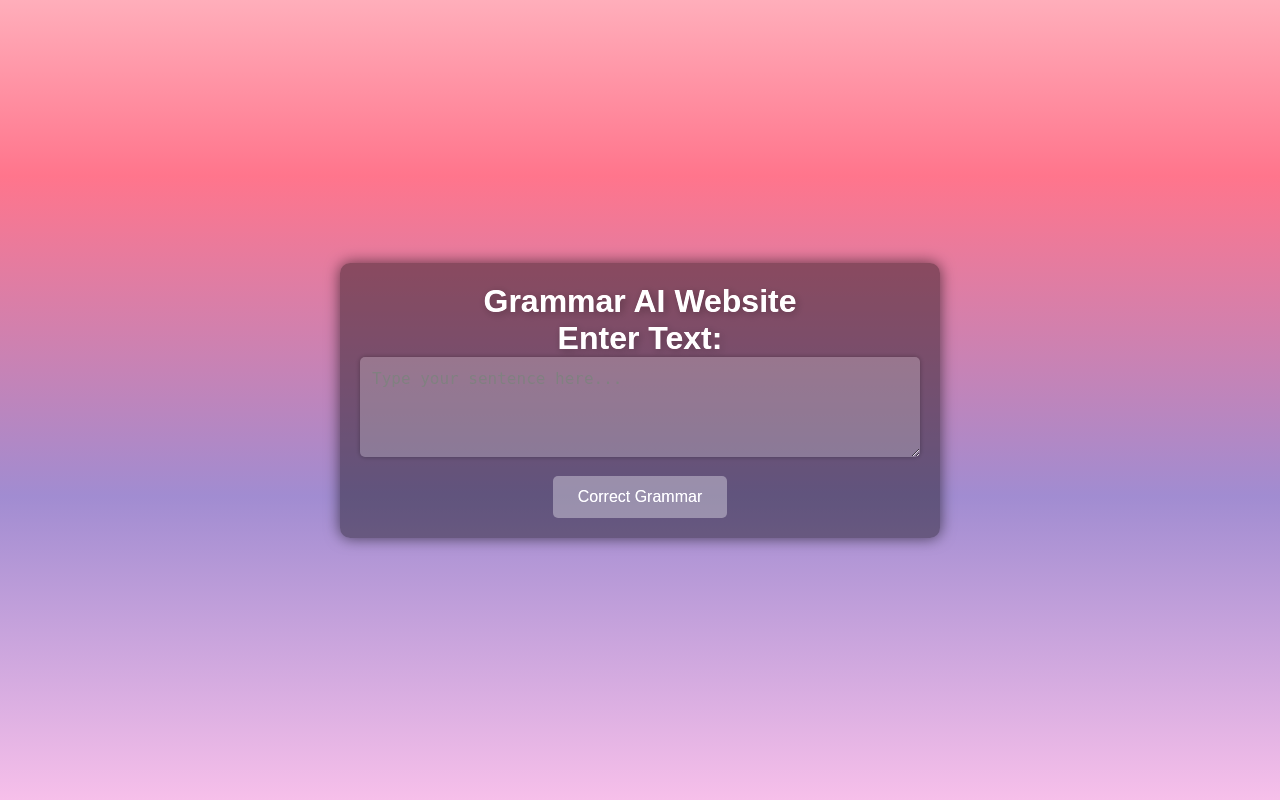
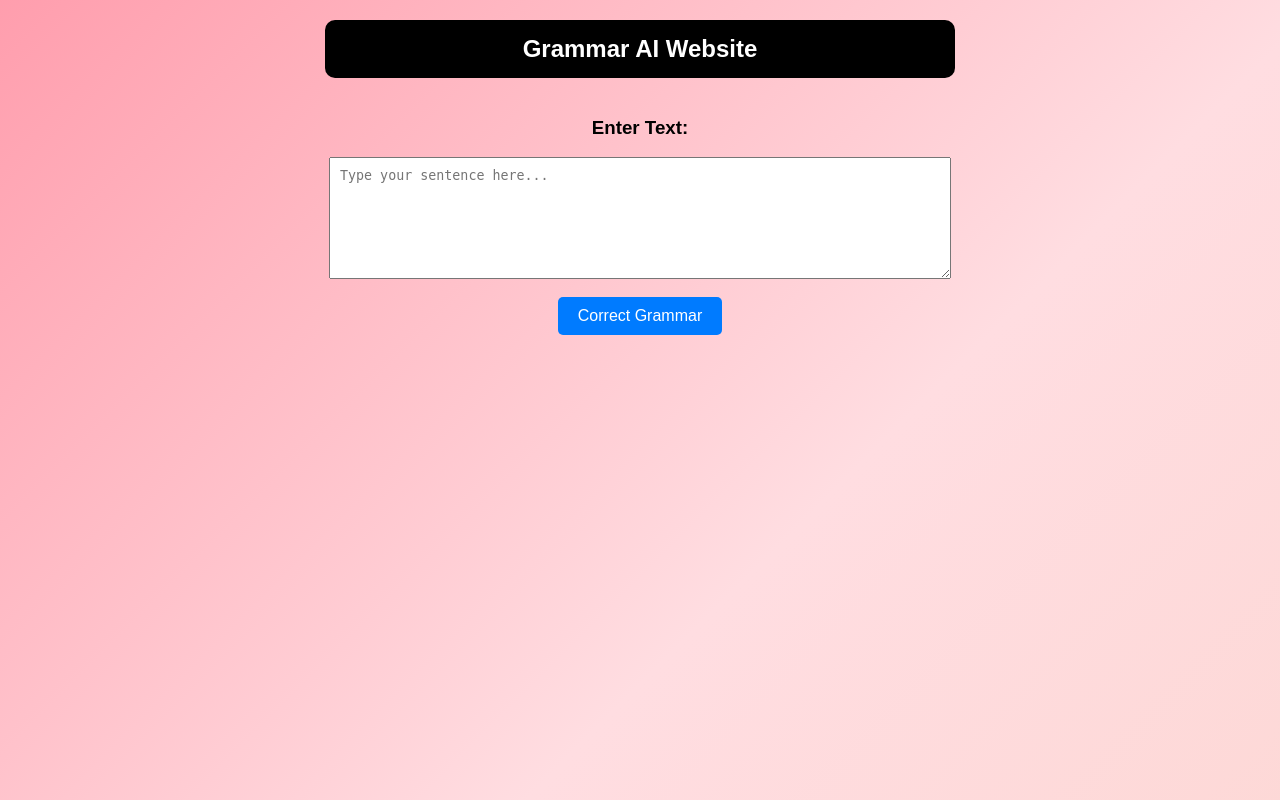
Before and after one commit to Adarsh-890/grammar-ai-website, a Flask app: page / in a window 1280 px wide. Run offline with Flask 3, Linux system fonts and the light colour scheme.

Commit message:
Update index.html

```diff
--- a/templates/index.html
+++ b/templates/index.html
@@ -5,98 +5,90 @@
     <meta name="viewport" content="width=device-width, initial-scale=1.0">
     <title>Grammar AI</title>
     <style>
-        * {
-            margin: 0;
-            padding: 0;
-            box-sizing: border-box;
-        }
-
         body {
             font-family: Arial, sans-serif;
             text-align: center;
-            margin: 0;
-            height: 100vh;
-            color: white;
-            display: flex;
-            justify-content: center;
-            align-items: center;
-            flex-direction: column;
-            background: linear-gradient(180deg, #ff9a9e, #fad0c4, #ffdde1, #ff758c, #a18cd1, #fbc2eb);
-            background-size: 200% 200%;
-            animation: smoothBackground 12s ease-in-out infinite;
-            filter: brightness(1.1);
+            margin: 20px;
+            background: linear-gradient(-45deg, #ff9a9e, #fad0c4, #ffdde1, #ff758c);
+            background-size: 400% 400%;
+            animation: gradientAnimation 8s ease infinite;
         }
 
-        @keyframes smoothBackground {
-            0% { background-position: 50% 0%; }
-            50% { background-position: 50% 100%; }
-            100% { background-position: 50% 0%; }
+        @keyframes gradientAnimation {
+            0% { background-position: 0% 50%; }
+            50% { background-position: 100% 50%; }
+            100% { background-position: 0% 50%; }
         }
 
-        .container {
-            width: 100%;
+        .header-box {
+            background-color: black;
+            color: white;
+            padding: 15px;
+            font-size: 24px;
+            font-weight: bold;
+            text-align: center;
+            width: 80%;
             max-width: 600px;
-            text-align: center;
-            padding: 20px;
-            background: rgba(0, 0, 0, 0.4);
+            margin: auto;
             border-radius: 10px;
-            box-shadow: 0 0 15px rgba(0, 0, 0, 0.6);
-        }
-
-        h1, h3 {
-            color: #fff;
-            font-size: 2em;
-            text-shadow: 2px 2px 8px rgba(0, 0, 0, 0.3);
+            margin-bottom: 20px;
         }
 
         textarea {
-            width: 100%;
+            width: 80%;
+            max-width: 600px;
             height: 100px;
-            margin-bottom: 15px;
-            padding: 12px;
+            margin-bottom: 10px;
+            padding: 10px;
             resize: vertical;
-            border-radius: 5px;
-            border: none;
-            background: rgba(255, 255, 255, 0.2);
-            color: white;
-            font-size: 16px;
-            box-shadow: 0 0 5px rgba(0, 0, 0, 0.3);
+            display: block;
+            margin: auto;
         }
-
         button {
-            padding: 12px 25px;
+            padding: 10px 20px;
             font-size: 16px;
             cursor: pointer;
-            background-color: rgba(255, 255, 255, 0.3);
+            background-color: #007BFF;
             color: white;
             border: none;
             border-radius: 5px;
-            transition: all 0.3s ease;
         }
-
         button:hover {
-            background-color: rgba(255, 255, 255, 0.5);
+            background-color: #0056b3;
         }
-
+        .container {
+            display: flex;
+            flex-direction: column;
+            align-items: center;
+        }
+        .output-box {
+            margin-top: 20px;
+            width: 80%;
+            max-width: 600px;
+        }
     </style>
 </head>
 <body>
 
-    <div class="container">
-        <h1>Grammar AI Website</h1>
+    <div class="header-box">
+        Grammar AI Website
+    </div>
 
-        <form method="post">
+    <form method="post">
+        <div class="container">
             <h3>Enter Text:</h3>
             <textarea name="text" placeholder="Type your sentence here...">{% if input_text %}{{ input_text }}{% endif %}</textarea>
             <br>
             <button type="submit">Correct Grammar</button>
-        </form>
+        </div>
+    </form>
 
-        {% if corrected_text %}
+    {% if corrected_text %}
+        <div class="container">
             <h3>Grammar Corrected:</h3>
-            <textarea readonly>{{ corrected_text }}</textarea>
-        {% endif %}
-    </div>
+            <textarea class="output-box" readonly>{{ corrected_text }}</textarea>
+        </div>
+    {% endif %}
 
 </body>
 </html>
```
